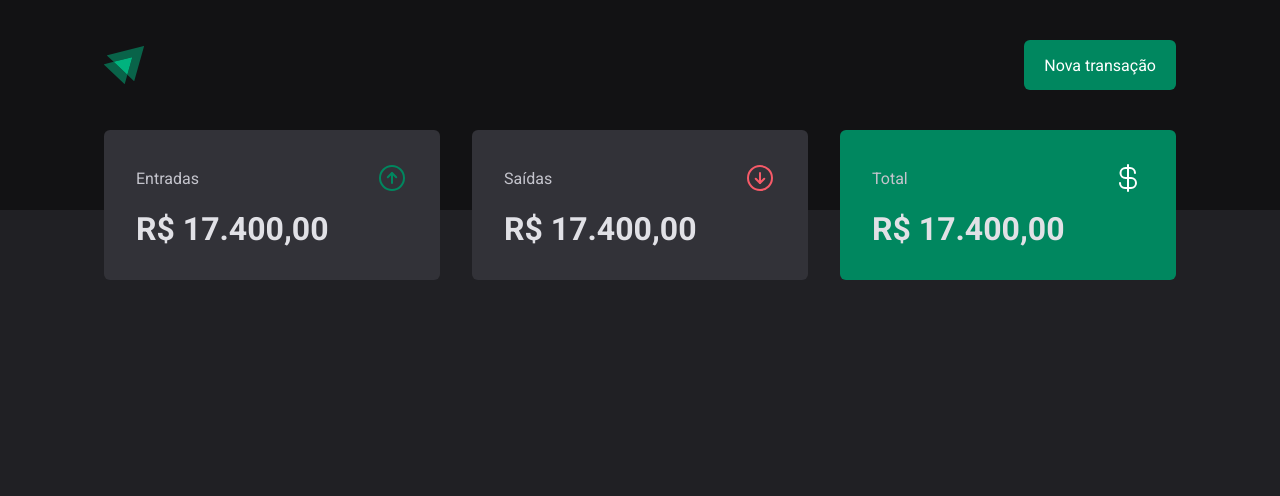
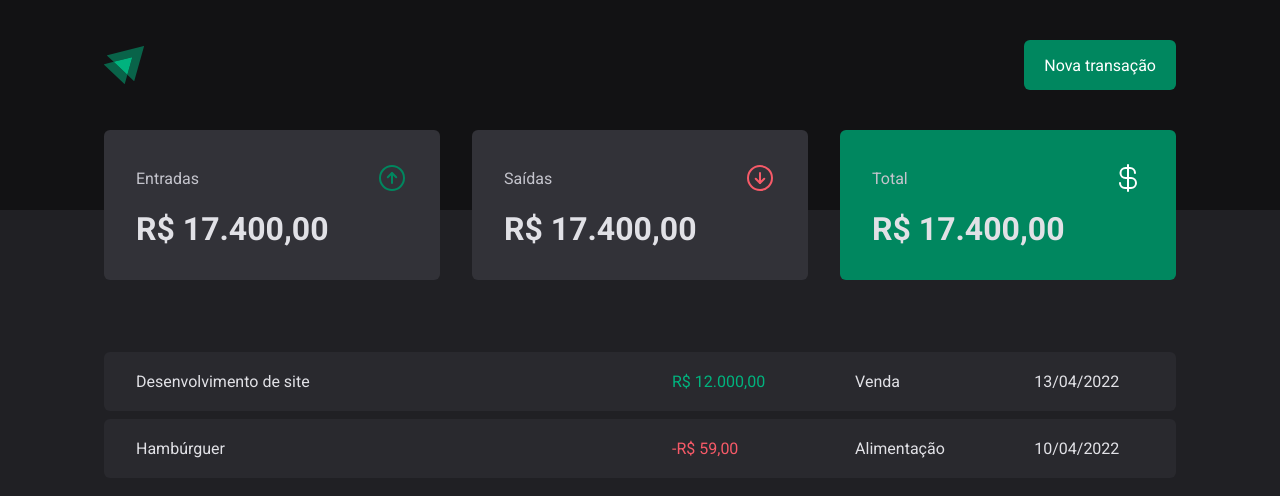
Before and after one commit to Marcos-afk/ignite-dtmoney, a React (Vite) app: page / in a window 1280 px wide. Shown: the top 496 px of the page. Built offline with nearby package versions, Linux system fonts and the light colour scheme.

Commit message:
:sparkles: add transactions table

```diff
--- a/src/pages/Transactions/index.tsx
+++ b/src/pages/Transactions/index.tsx
@@ -1,3 +1,4 @@
+import * as S from './styles';
 import { Header } from '@components/Header';
 import { Summary } from '@components/Summary';
 
@@ -6,6 +7,30 @@
     <div>
       <Header />
       <Summary />
+      <S.Container>
+        <S.Table>
+          <tbody>
+            <tr>
+              <td width="50%">Desenvolvimento de site</td>
+              <td>
+                <S.PriceHighlight variant="income">
+                  R$ 12.000,00
+                </S.PriceHighlight>
+              </td>
+              <td>Venda</td>
+              <td>13/04/2022</td>
+            </tr>
+            <tr>
+              <td width="50%">Hambúrguer</td>
+              <td>
+                <S.PriceHighlight variant="outcome">-R$ 59,00</S.PriceHighlight>
+              </td>
+              <td>Alimentação</td>
+              <td>10/04/2022</td>
+            </tr>
+          </tbody>
+        </S.Table>
+      </S.Container>
     </div>
   );
 };
--- /dev/null
+++ b/src/pages/Transactions/styles.ts
@@ -0,0 +1,41 @@
+import styled, { css } from 'styled-components';
+
+export const Container = styled.div`
+  width: 100%;
+  max-width: 1120px;
+  margin: 4rem auto 0;
+  padding: 0 1.5rem;
+`;
+
+export const Table = styled.table`
+  width: 100%;
+  border-collapse: separate;
+  border-spacing: 0 0.5rem;
+
+  td {
+    padding: 1.25rem 2rem;
+    background: ${({ theme }) => theme['gray-700']};
+
+    &:first-child {
+      border-top-left-radius: 6px;
+      border-bottom-left-radius: 6px;
+    }
+
+    &:last-child {
+      border-top-right-radius: 6px;
+      border-bottom-right-radius: 6px;
+    }
+  }
+
+`;
+
+interface PriceColorProps {
+  variant: 'income' | 'outcome';
+}
+
+export const PriceHighlight = styled.span<PriceColorProps>`
+  color: ${({ theme, variant }) => css`
+    ${variant === 'income' ? theme['green-300'] : theme['red-300']}
+  `};
+
+`;
```
